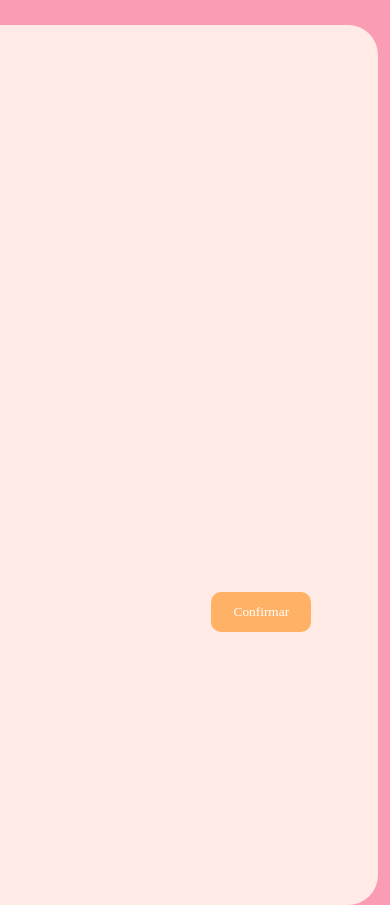
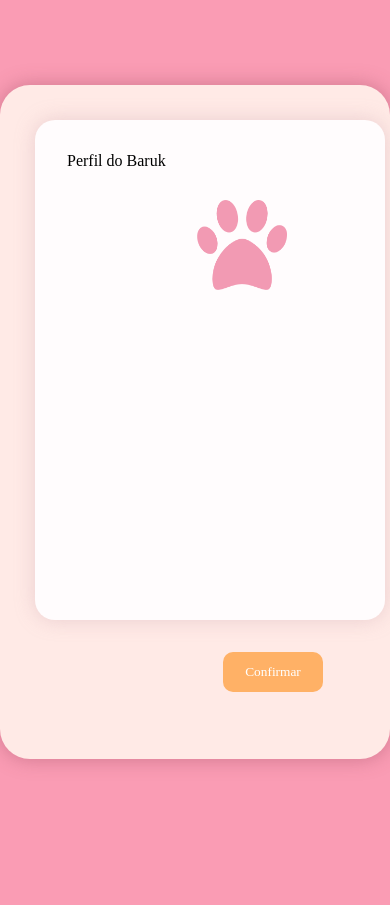
Before and after one commit to LetiLRV/PetFamily-FE, a plain HTML site: page controlador/index.html in a window 390 px wide. After the commit the page ends 844 px from the top, so only its background shows below. Drawn offline with Linux system fonts and the light colour scheme; a web font is replaced by a local one.

Commit message:
deixando responsivo o background do controlador

```diff
--- a/controlador/index.html
+++ b/controlador/index.html
@@ -13,8 +13,12 @@
 </head>
 <body>
 
+    <div class="backgroundContainer">
+
     <div class="background">
-        <div class="perfilPet"> <p>Perfil do Baruk</p>
+
+        <div class="perfilPet">
+            <p>Perfil do Baruk</p>
             <img src="../image/icon.png" alt="Pet Family">
         </div>
 
@@ -25,5 +29,7 @@
 
     </div>
 
+    </div>
+
 </body>
 </html>
--- a/controlador/style.css
+++ b/controlador/style.css
@@ -2,6 +2,7 @@
     margin: 0;
     padding: 0;
     box-sizing: border-box;
+    overflow-x: hidden;
 }
 
 .RooneySansBlack{
@@ -32,17 +33,21 @@ body{
     background-color: #FA9CB4;
 }
 
+.backgroundContainer{
+    width: 100%;
+    height: 100vh;
+    display: flex;
+    align-items: center;
+    justify-content: center;
+
+}
+
 .background{
     background-color: #ffeae6;
-    position: absolute;
-    right: 3vw;
-    top:3vh;
-    width: 1810px;
-    height: 880px;
+    animation: slidein 1.7s;
     border-radius: 30px;
-    animation-duration: 1.7s;
-    animation-name: slidein;
     padding: 35px;
+    box-shadow: #85344a5b 0px 0px 20px 0px ;
 }
 
 @keyframes slidein {
@@ -63,6 +68,7 @@ body{
     height: 500px;
     box-shadow:#c59ba65b 0px 0px 20px 0px ;
     border-radius: 20px;
+    padding: 2rem;
   }
 
   .submit-container{
--- a/style.css
+++ b/style.css
@@ -2,6 +2,7 @@
     margin: 0;
     padding: 0;
     box-sizing: border-box;
+    overflow-x: hidden;
 }
 
 .RooneySansBlack{
@@ -88,7 +89,6 @@ h1{
     box-shadow: #85344a5b 0px 0px 20px 0px ;
     animation-duration: 1.7s;
     animation-name: slidein;
-
 }
 
 .cadastro::-webkit-scrollbar{
@@ -176,11 +176,11 @@ input[type = "date"]{
 
 
 @keyframes slidein {
-    from {
-      right: -50%;
+    0% {
+        transform: translateX(100%);
     }
 
-    to {
-      margin-right:0;
+    100% {
+      transform: translateX(0%);
     }
   }
```
